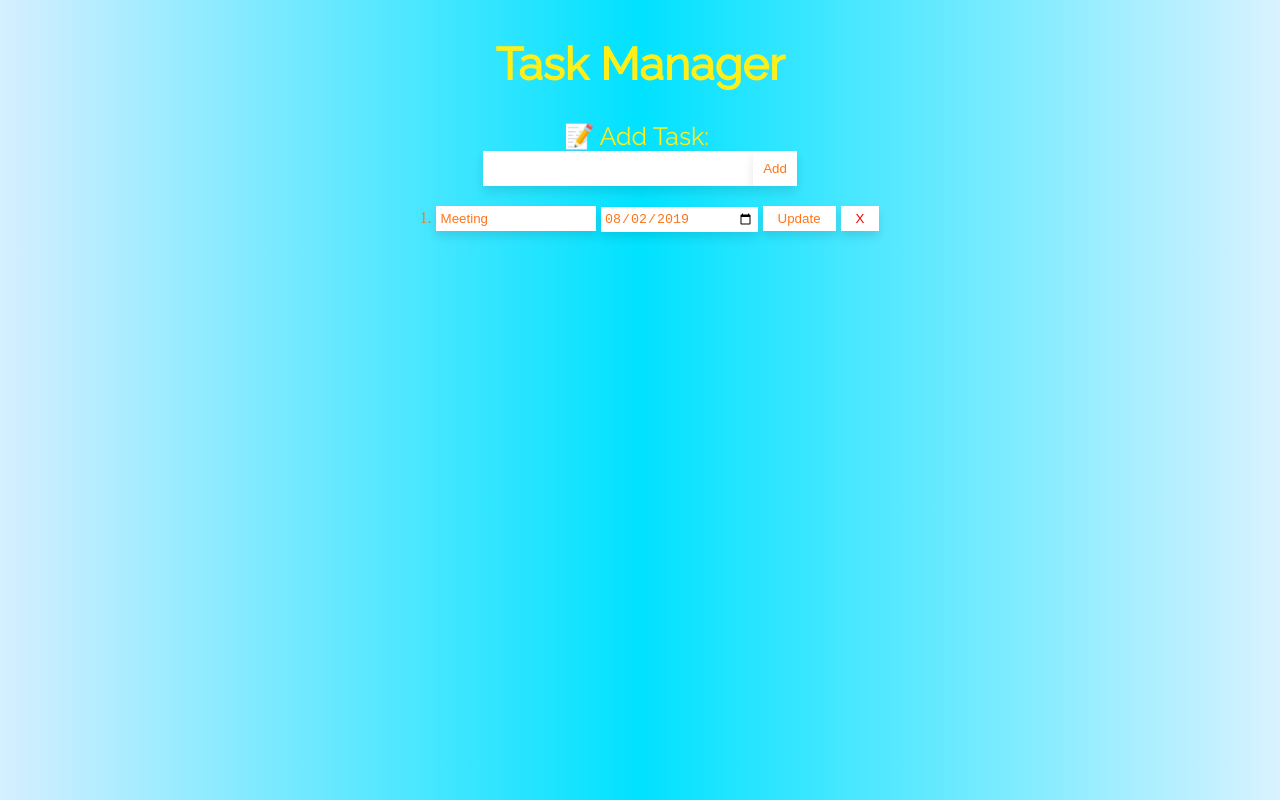
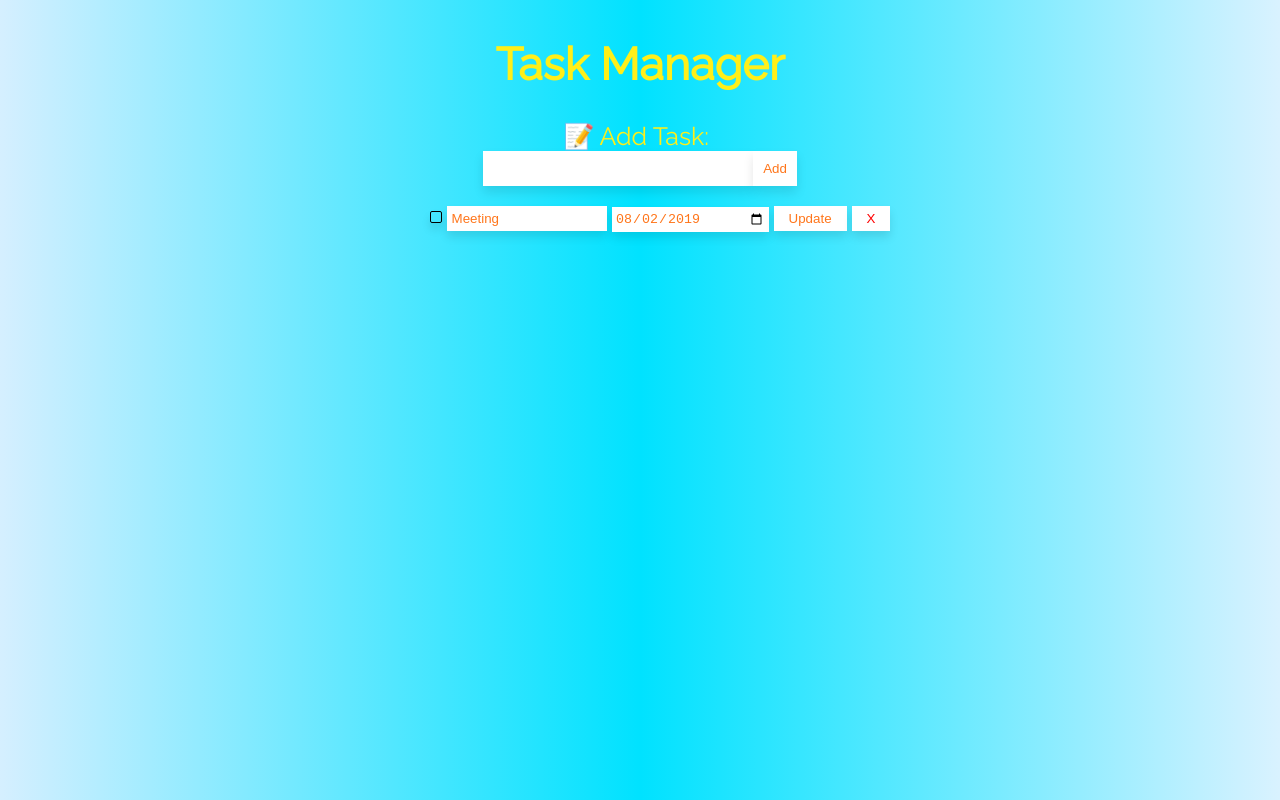
Before and after one commit to manjeetaR/Task-Manager, a React (Create React App) app: page / in a window 1280 px wide. Built offline with nearby package versions, Linux system fonts and the light colour scheme; the HTML template or start-up script is replaced by a standard one.

Commit message:
Adds support for multiple selections

```diff
--- a/src/App.js
+++ b/src/App.js
@@ -1,17 +1,14 @@
 import React, { Component, Fragment } from 'react'
 import './styles.css';
 import Alert from './Alert';
+import Checkbox from './Checkbox';
 // import { initialize, dataModule } from './initialize'
 
 // initialize();
 
 // const posts = dataModule.dataset("tasks")
 
-const dummyList = [{
-  id: 1,
-  name: "Meeting",
-  deadline: "2019-08-02"
-}]
+//dummy list moved down due to the way checking / unchecking works
 
 class App extends Component {
 
@@ -22,22 +19,23 @@ class App extends Component {
     alert: { shown: false, type: '', success: true }
   }
 
+
   componentWillMount() {
     this.getTasks()
-  }
+  };
 
   showAlert = ({ type, success }) => {
-    if(this.timeout) { clearTimeout(this.timeout) } // clears timeout so if there is an alert shown and another one is shown, the later one will not be cleared with past alert timeout
-    let alert = Object.assign({}, this.state.alert) // clones alert so shallow compare triggers state update
+    if(this.timeout) { clearTimeout(this.timeout) }; // clears timeout so if there is an alert shown and another one is shown, the later one will not be cleared with past alert timeout
+    let alert = Object.assign({}, this.state.alert); // clones alert so shallow compare triggers state update
     alert.shown = true;
     alert.type = type;
     alert.success = success;
-    this.setState({ alert })
+    this.setState({ alert });
     this.timeout = setTimeout(() => {
       alert.shown = false;
       this.setState({ alert })
-    }, 1000)
-  }
+    }, 1000);
+  };
 
   addTask = async () => {
     this.showAlert({ type: 'add', success: true }) // if successful, success can be omitted since it is true by default
@@ -47,41 +45,63 @@ class App extends Component {
     const subList = [{
       id: Math.random(),
       name,
-      deadline: ""
-    }]
-    if (subList.length > 0) this.setState({ list: [...list, ...subList] })
-  }
+      deadline: "",
+      isChecked: false,
+      checkedCallback: (self) =>
+        {
+          this.setState({list: this.state.list.map(value => value.id === self.id ? {...value, isChecked: self.isChecked} : value)});
+        }
+    }];
+    if (subList.length > 0) this.setState({ list: [...list, ...subList] });
+  };
 
   getTasks = async () => {
     // const list = await posts.select().execute()
-    const list = dummyList
-    if (list.length > 0) this.setState({ list })
+    const list = [{
+      id: 1,
+      name: "Meeting",
+      deadline: "2019-08-02",
+      isChecked: false,
+      checkedCallback: (self) =>
+        {
+          this.setState({list: this.state.list.map(value => value.id === self.id ? {...value, isChecked: self.isChecked} : value)});
+        }
+    }];
+    if (list.length > 0) this.setState({ list });
   }
 
+  deleteSelectedTasks = async () => {
+    this.showAlert({type: 'delete', success: true});
+    const { list } = this.state;
+    const deletedList = list.filter(item => item.isChecked === true);
+    if(deletedList.length > 0) this.setState({ list: list.filter(item => deletedList.every(element => item.id != element.id))});
+
+  };
+
   deleteTask = async id => {
-    this.showAlert({ type: 'delete', success: true }) // if successful, success can be omitted since it is true by default
+    this.showAlert({ type: 'delete', success: true }); // if successful, success can be omitted since it is true by default
     // if(error) { this.showAlert({ type: 'delete', success: false }) } // if there is any error (change condition)
     const { list } = this.state
     // const deletedList = await posts.delete().where(field => field("id").isLike(id)).execute()
     const deletedList = list.filter(item => item.id === id)
     if (deletedList.length > 0) this.setState({ list: list.filter(item => item.id !== deletedList[0].id) })
-  }
+  };
 
-  updateTask = async (id, name, deadline) => {
+  updateTask = async (id, name, deadline, isChecked, checkedCallback) => {
     this.showAlert({ type: 'update', success: true }) // if successful, success can be omitted since it is true by default
     // if(error) { this.showAlert({ type: 'update', success: false }) } // if there is any error (change condition)
-    const { list } = this.state
+    const { list } = this.state;
     // const updatedList = await posts.update([{ name, deadline }]).where(field => field("id").isLike(id)).execute()
-    const updatedList = [{ id, name, deadline }]
-    if (updatedList.length > 0) this.setState({ list: list.map(item => item.id === updatedList[0].id ? updatedList[0] : item) })
-  }
+    const updatedList = [{ id, name, deadline, isChecked, checkedCallback}];
+    if (updatedList.length > 0) this.setState({ list: list.map(item => item.id === updatedList[0].id ? updatedList[0] : item) });
+  };
 
   update = id => {
-    const { list } = this.state
-    const data = list.filter(value => value.id === id)[0]
-    this.updateTask(id, data.name, data.deadline)
-    this.setState({ deadline: '' })
-  }
+    const { list } = this.state;
+    const data = list.filter(value => value.id === id)[0];
+    this.updateTask(id, data.name, data.deadline, data.isChecked, data.checkedCallback);
+    this.setState({ deadline: '' });
+  };
 
   render() {
     const { list, deadline } = this.state
@@ -91,15 +111,27 @@ class App extends Component {
         <label className='labelStyle'><span className='notesEmoji' role="img" aria-label="notes">&#128221;</span>Add Task:  &nbsp;</label>
         <div>
           <input className='inputStyle' onChange={e => this.setState({ name: e.target.value })} />
-          <button className='buttonStyle' onClick={this.addTask}>Add</button>
+          <button className='buttonStyle' onClick={this.addTask} style={{display: 'inline-block', textAlign: "center"}}>Add</button>
+          <button className='itemButton' style={{position: "absolute", color: "red", display: 'inline-block', marginLeft: "5px",padding: "10px",...this.state.list.every(item => !item.isChecked) ? {visibility: 'hidden'} : {visibility: 'visible'}}} onClick={() => this.deleteSelectedTasks()}>Delete Selected</button>
         </div>
         <ol>
           {list.map((item, i) =>
-            <li key={i}><input className='listInput' onChange={e => this.setState({ list: list.map(value => value.id === item.id ? { ...value, name: e.target.value } : value) })} value={item.name} />
-              {(item.deadline || deadline === item.id) ? <input className='listInputDeadline' value={item.deadline} onChange={e => this.setState({ list: list.map(value => value.id === item.id ? { ...value, deadline: e.target.value } : value) })} type="date" defaultValue={item.deadline} /> :
+            <li key={item.id}>
+              <Checkbox task={item} />
+              <input
+                className='listInput'
+                onChange={e =>
+                  this.setState({
+                    list: list.map(value => value.id === item.id ? { ...value, name: e.target.value } : value)
+                  })
+                  }
+                  value={item.name}
+                  />
+              {(item.deadline || deadline === item.id) ? <input className='listInputDeadline' onChange={e => this.setState({ list: list.map(value => value.id === item.id ? { ...value, deadline: e.target.value } : value) })} type="date" defaultValue={item.deadline} /> :
                 <button className='itemButton' onClick={() => this.setState({ deadline: item.id })}>Add Deadline</button>}
               <button className='itemButton' onClick={() => this.update(item.id)}>Update</button>
-              <button className='itemButton' style={{ color: 'red' }} onClick={() => this.deleteTask(item.id)}>X</button></li>
+                <button className='itemButton' style={item.isChecked ? {visibility: 'hidden', color: 'red'} : {visibility: 'visible', color: 'red'}} onClick={() => this.deleteTask(item.id)}>X</button>
+              </li>
           )}
         </ol>
         {this.state.alert.shown && <Alert type={this.state.alert.type} success={this.state.alert.success} />}
--- /dev/null
+++ b/src/Checkbox.js
@@ -0,0 +1,25 @@
+import React from 'react';
+
+class Checkbox extends React.Component {
+    constructor() {
+        super();
+        this.state = { checked: false };
+        this.checkClicked = this.checkClicked.bind(this);
+    }
+    checkClickedCallback() { //runs after state is changed
+        this.props.task.isChecked = this.state.checked;
+        this.props.task.checkedCallback(this.props.task);
+    }
+
+    checkClicked() {
+        this.setState({checked: !this.state.checked}, this.checkClickedCallback);
+    }
+
+    render() {
+        return (
+            <input type="checkbox" className="checkbox" defaultChecked={this.state.checked} onChange={this.checkClicked}></input>
+        )
+    }
+}
+
+export default Checkbox;
--- a/src/styles.css
+++ b/src/styles.css
@@ -50,10 +50,30 @@ html {
   padding: 10px;
 }
 
+.checkbox {
+  -webkit-appearance: none;
+  border: 1px solid;
+  box-shadow: 0 6px 10px 0 rgba(0, 0, 0 , .1);
+  padding: 5px;
+  margin: 5px 5px 0px 5px;
+  border-radius: 2px;
+}
+
+.checkbox:checked {
+  -webkit-appearance: none;
+  border: 1px solid;
+  background: #ff751a;
+  box-shadow: 0 6px 10px 0 rgba(0, 0, 0 , .1);
+  padding: 5px;
+  margin: 5px 5px 0px 5px;
+  border-radius: 2px;
+}
+
 ol {
   color: #ff751a;
   align-self: center;
   align-items: center;
+  list-style: none;
 }
 
 .listInput {
```
